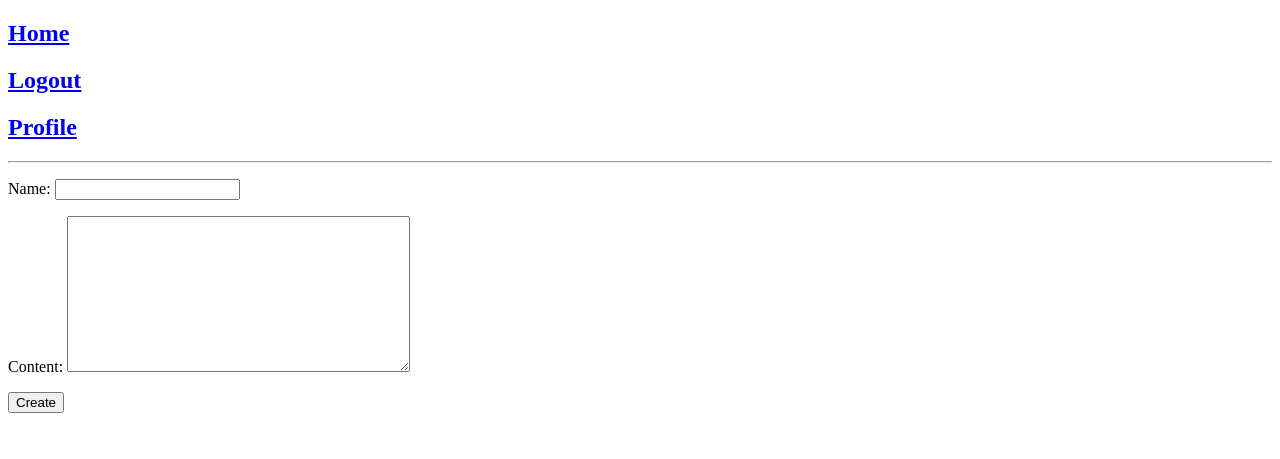
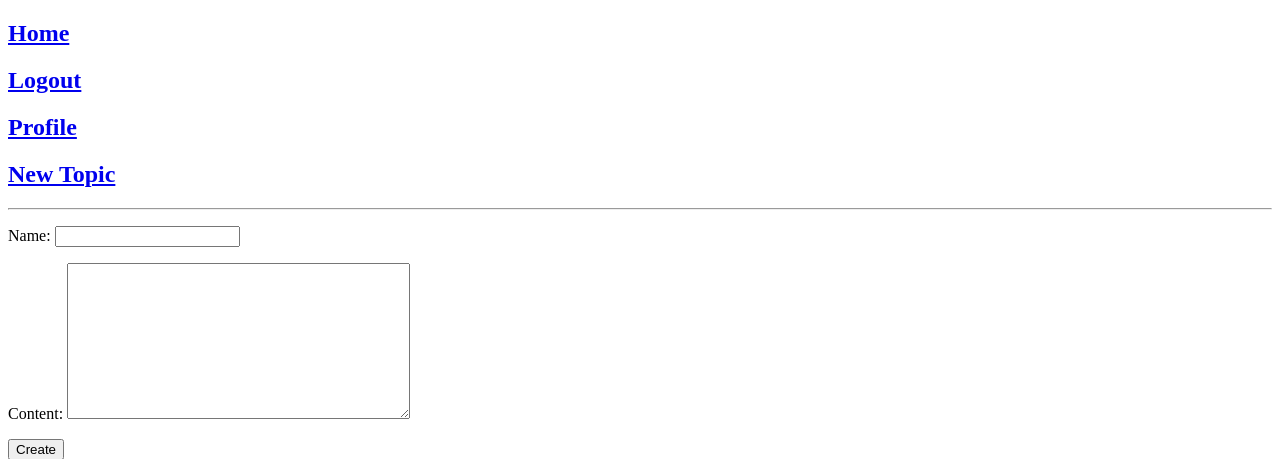
Before and after one commit to Michael-Czekanski/Djagno-Forum, a Django app: page /topic/new/ in a window 1280 px wide. Shown: the top 459 px of the page. Run offline with Django 3.2, Linux system fonts and the light colour scheme; the visitor is signed in with stand-in values (Sample User, id 1).

Commit message:
Add "create new topic" link

```diff
--- a/forum/templates/forum/base.html
+++ b/forum/templates/forum/base.html
@@ -9,6 +9,7 @@
         {% if user.is_authenticated %}
             <h2><a href="{% url 'logout' %}">Logout</a></h2>
             <h2><a href="{% url 'profile' %}">Profile</a></h2>
+            <h2><a href="{% url 'topic-create' %}">New Topic</a></h2>
         {% else %}
             <h2><a href="{% url 'register' %}">Register</a></h2>
             <h2><a href="{% url 'login' %}">Log In</a></h2>
```
